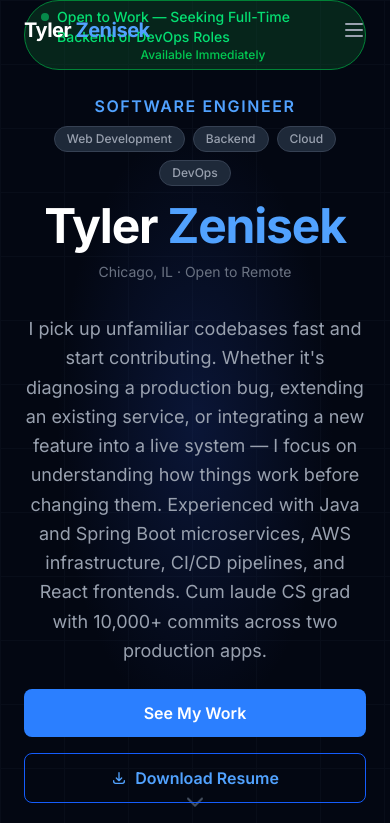
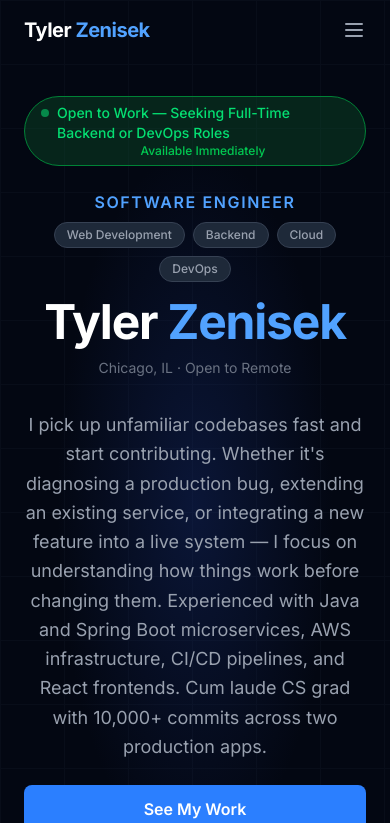
Before and after one commit to tzenisekj/tyler-zenisek-portfolio-website, a React (Vite) app: page / in a window 390 px wide. Shown: the top 823 px of the page. Built offline with nearby package versions, Linux system fonts and the light colour scheme.

Commit message:
fixed hero height on mobile screens

```diff
--- a/src/components/Hero.tsx
+++ b/src/components/Hero.tsx
@@ -6,7 +6,7 @@ export default function Hero() {
       {/* Radial glow */}
       <div className="absolute inset-0 bg-radial-[at_50%_50%] from-blue-900/30 via-transparent to-transparent" />
 
-      <div className="relative z-10 text-center px-6 max-w-4xl mx-auto">
+      <div className="relative z-10 text-center px-6 max-w-4xl mx-auto pt-24 pb-16 md:pt-0 md:pb-0">
         <div className="inline-flex items-start sm:items-center gap-2 px-4 py-1.5 bg-green-900/40 border border-green-700 rounded-full mb-6">
           <span className="w-2 h-2 rounded-full bg-green-400 animate-pulse shrink-0 mt-1.5 sm:mt-0" />
           <span className="text-green-400 text-sm font-medium text-left">
```
